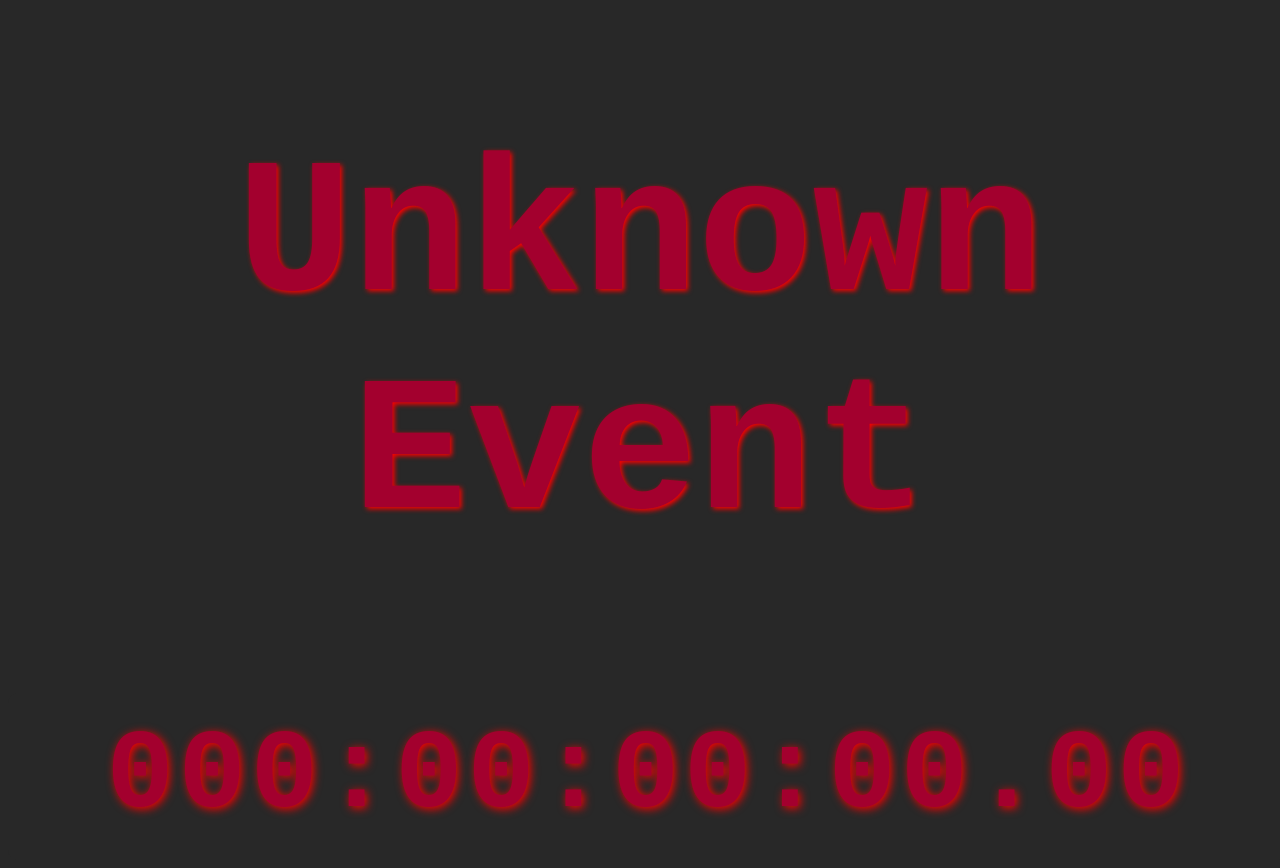
After one commit to FRC-1721/ProjectHud, a Flask app: page /countdown in a window 1280 px wide. The commit adds this page. Run offline with Flask 3, Linux system fonts and the light colour scheme.

Commit message:
CSS, Grey-out and tidy (#10)

```diff
--- a/app/routes/screens.py
+++ b/app/routes/screens.py
@@ -9,9 +9,18 @@ screens_bp = Blueprint("screens", __name__)
 
 @screens_bp.route("/api/screens")
 def get_screens():
-    return jsonify(
-        {"version": os.getenv("GIT_COMMIT", None), "screens": ["/table", "/pending"]}
-    )
+    screens = ["/table"]
+
+    try:
+        if len(app.github_service.latest_data["pending_reviews"]) > 0:
+            screens.append("/pending")
+    except:
+        pass
+
+    if os.getenv("COUNT_DOWN"):
+        screens.append("/countdown")
+
+    return jsonify({"version": os.getenv("GIT_COMMIT", None), "screens": screens})
 
 
 @screens_bp.route("/test")
@@ -57,3 +66,18 @@ def table_screen():
         **app.github_service.latest_data,
         last_updated=app.github_service.last_updated,
     )
+
+
+@screens_bp.route("/countdown")
+def countdown():
+    countdown_env = os.getenv("COUNT_DOWN", "0:Unknown Event")
+    timestamp, event_name = countdown_env.split(":", 1)
+
+    try:
+        target_time = int(timestamp)
+    except ValueError:
+        target_time = 0  # Fallback if invalid
+
+    return render_template(
+        "countdown.html", target_time=target_time, event_name=event_name
+    )
--- /dev/null
+++ b/app/static/scripts/countdown.js
@@ -0,0 +1,31 @@
+document.addEventListener("DOMContentLoaded", () => {
+    const countdownElement = document.getElementById("countdown");
+    const targetTime = parseInt(countdownElement.dataset.targetTime) * 1000; // Convert to milliseconds
+
+    function updateCountdown() {
+        const now = Date.now();
+        let timeLeft = targetTime - now;
+
+        if (timeLeft < 0) {
+            countdownElement.innerText = "000:00:00:00.00";
+            return;
+        }
+
+        let days = Math.floor(timeLeft / (1000 * 60 * 60 * 24));
+        let hours = Math.floor((timeLeft % (1000 * 60 * 60 * 24)) / (1000 * 60 * 60));
+        let minutes = Math.floor((timeLeft % (1000 * 60 * 60)) / (1000 * 60));
+        let seconds = Math.floor((timeLeft % (1000 * 60)) / 1000);
+        let tenths = Math.floor((timeLeft % 1000) / 10); // Extract tenths & hundredths
+
+        let countdownString = `${days.toString().padStart(3, '0')}:` +
+            `${hours.toString().padStart(2, '0')}:` +
+            `${minutes.toString().padStart(2, '0')}:` +
+            `${seconds.toString().padStart(2, '0')}.` +
+            `${tenths.toString().padStart(2, '0')}`; // Show two-digit tenths & hundredths
+
+        countdownElement.innerText = countdownString;
+    }
+
+    setInterval(updateCountdown, 10); // Update every 10ms
+    updateCountdown();
+});
--- /dev/null
+++ b/app/static/styles/countdown.css
@@ -0,0 +1,35 @@
+body {
+  font-family: "Courier New", Courier, monospace;
+  background: rgb(40, 40, 40);
+  color: white;
+  text-align: center;
+}
+
+.countdown-container {
+  margin-top: 8vh;
+}
+
+h1 {
+  font-size: 12em;
+  color: rgb(163, 0, 46);
+  text-shadow: 2px 2px 5px red;
+}
+
+#countdown {
+  font-size: 7em;
+  font-weight: bold;
+  letter-spacing: 5px;
+  background: rgb(40, 40, 40);
+  color: rgb(163, 0, 46);
+  padding: 20px;
+  border-radius: 10px;
+  display: flex; /* Use flexbox for centering */
+  justify-content: center; /* Center text horizontally */
+  align-items: center; /* Center text vertically */
+  text-align: center;
+  text-shadow: 2px 2px 10px red;
+  width: 100vw; /* Full viewport width */
+  height: auto; /* Auto height */
+  box-sizing: border-box; /* Include padding in width calculation */
+  overflow: hidden; /* Prevent any text overflow */
+}
--- a/app/static/styles/table.css
+++ b/app/static/styles/table.css
@@ -304,6 +304,12 @@ body {
   white-space: nowrap; /* Prevent text wrapping */
 }
 
+/* Draft PR Styling */
+.draft-pr {
+  opacity: 0.5;
+  background: #444 !important;
+}
+
 /* ========================= */
 /* Responsive Tweaks         */
 /* ========================= */
--- /dev/null
+++ b/app/templates/countdown.html
@@ -0,0 +1,19 @@
+<!DOCTYPE html>
+<html lang="en">
+
+<head>
+    <meta charset="UTF-8">
+    <title>Countdown to {{ event_name }}</title>
+    <link rel="stylesheet" href="/static/styles/countdown.css">
+</head>
+
+<body>
+    <div class="countdown-container">
+        <h1>{{ event_name }}</h1>
+        <div id="countdown" data-target-time="{{ target_time }}"></div>
+    </div>
+
+    <script src="/static/scripts/countdown.js"></script>
+</body>
+
+</html>
--- a/app/templates/table.html
+++ b/app/templates/table.html
@@ -78,7 +78,7 @@
             <h2>Pull Requests ({{ pull_requests_count }})</h2>
             <div class="card-container">
                 {% for pr in pull_requests %}
-                <div class="card">
+                <div class="card {% if pr.is_draft %}draft-pr{% endif %}">
                     <!-- Number & Repo Name -->
                     <div class="number-box">
                         <div class="card-number">#{{ pr.number }}</div>
```
Also changed, not shown: app/services/github_service.py (+18 -3 lines).
